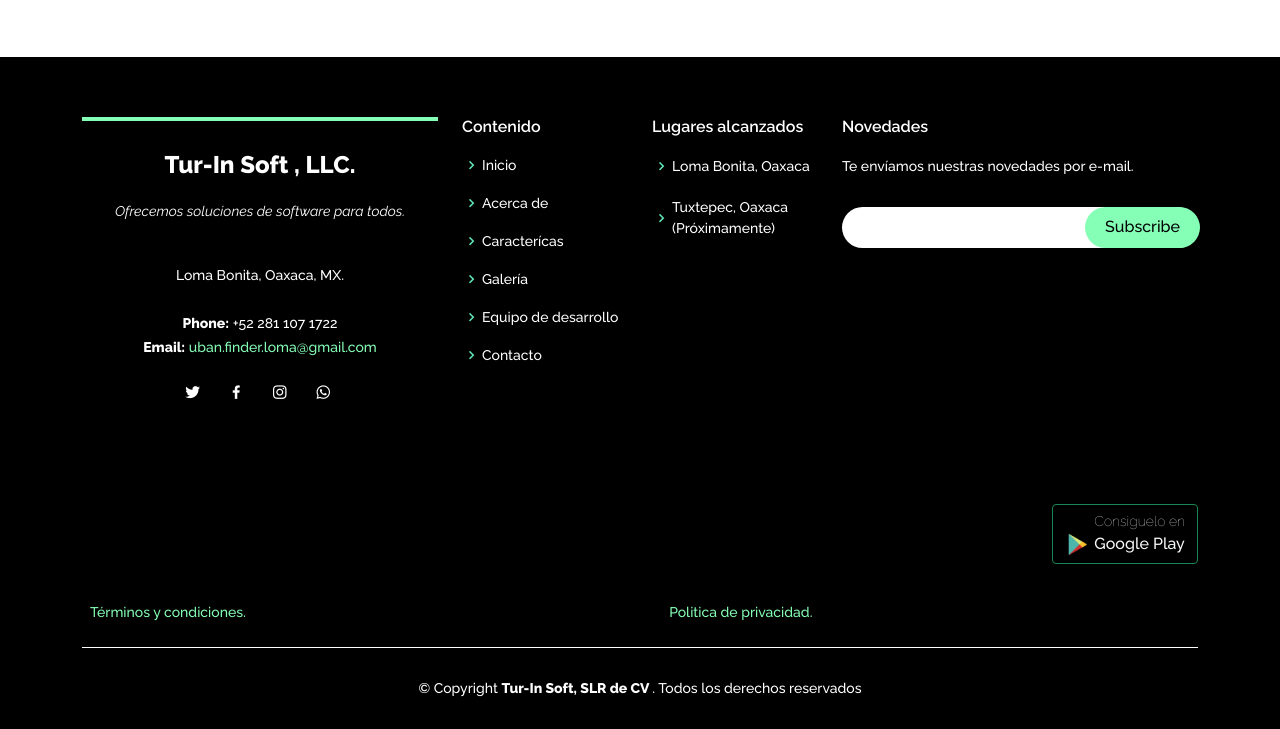
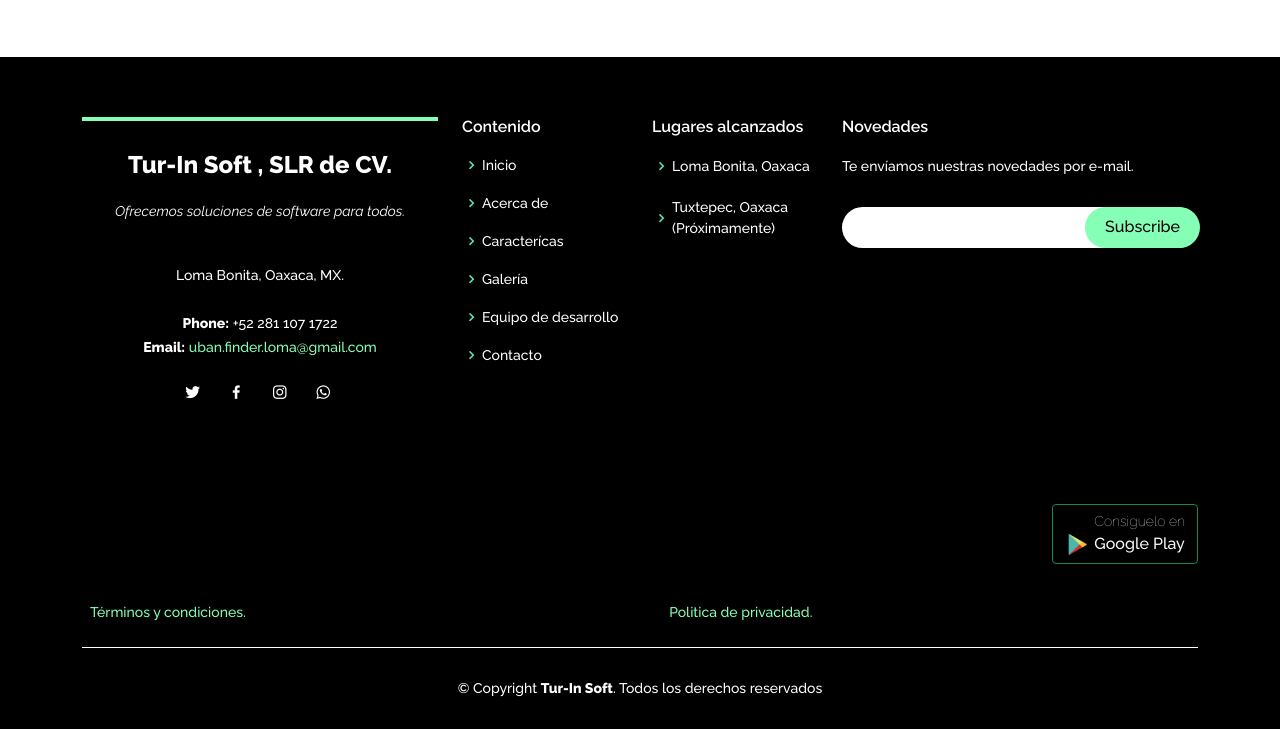
Before and after one commit to Urban-Finder/urban-finder.github.io, a plain HTML site: page index.html in a window 1280 px wide. Shown: the part 3707-4436 px from the top of the page. Drawn offline with Linux system fonts and the light colour scheme.

Commit message:
hora si
hggcg

```diff
--- a/index.html
+++ b/index.html
@@ -459,7 +459,7 @@
 
           <div class="col-lg-4 col-md-6">
             <div class="footer-info">
-              <h3>Tur-In  Soft , LLC.</h3>
+              <h3>Tur-In  Soft , SLR de CV.</h3>
               <p class="pb-3">
                 <em>Ofrecemos soluciones de software para todos.
                 </em>
@@ -553,7 +553,7 @@
     </div>
     <div class="container">
       <div class="copyright">
-        &copy; Copyright <strong><span>Tur-In  Soft, SLR de CV </span></strong>. Todos los derechos reservados
+        &copy; Copyright <strong><span>Tur-In  Soft</span></strong>. Todos los derechos reservados
       </div>
     </div>
   </footer><!-- End Footer -->
```
